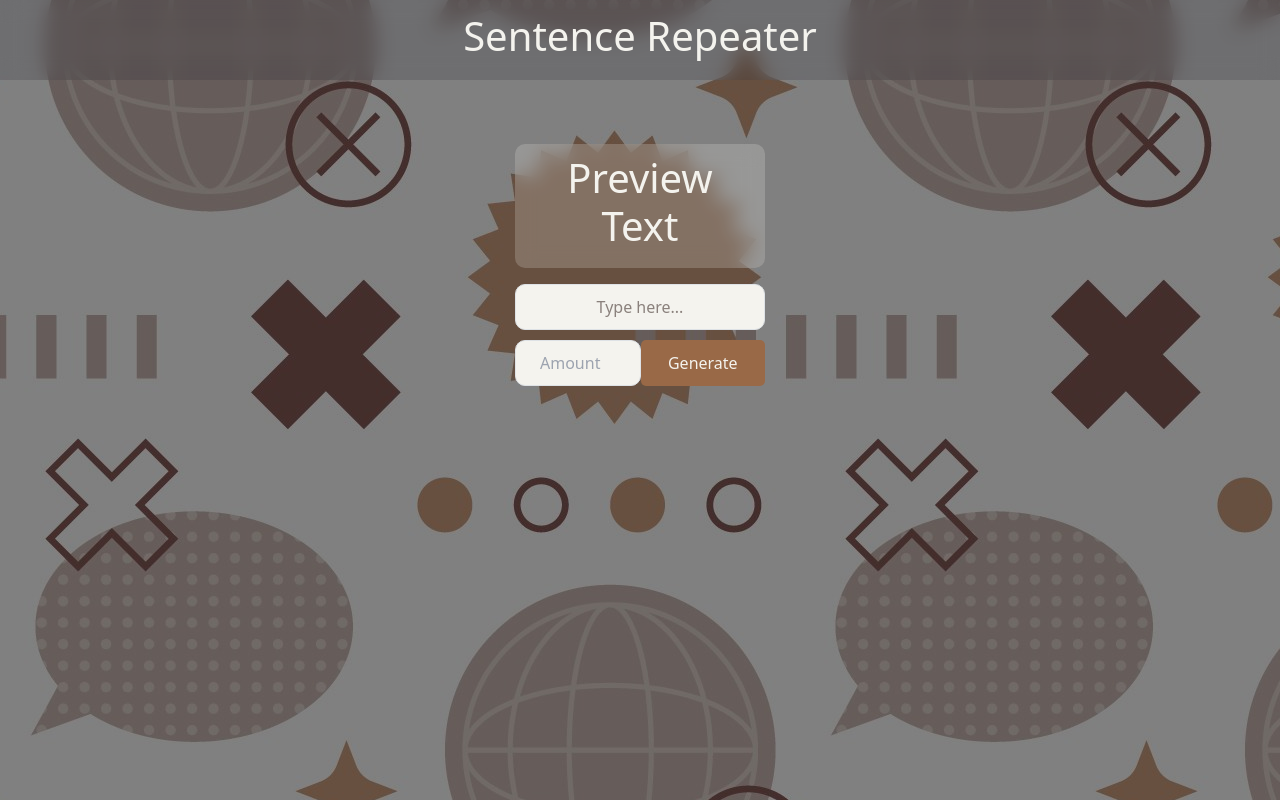
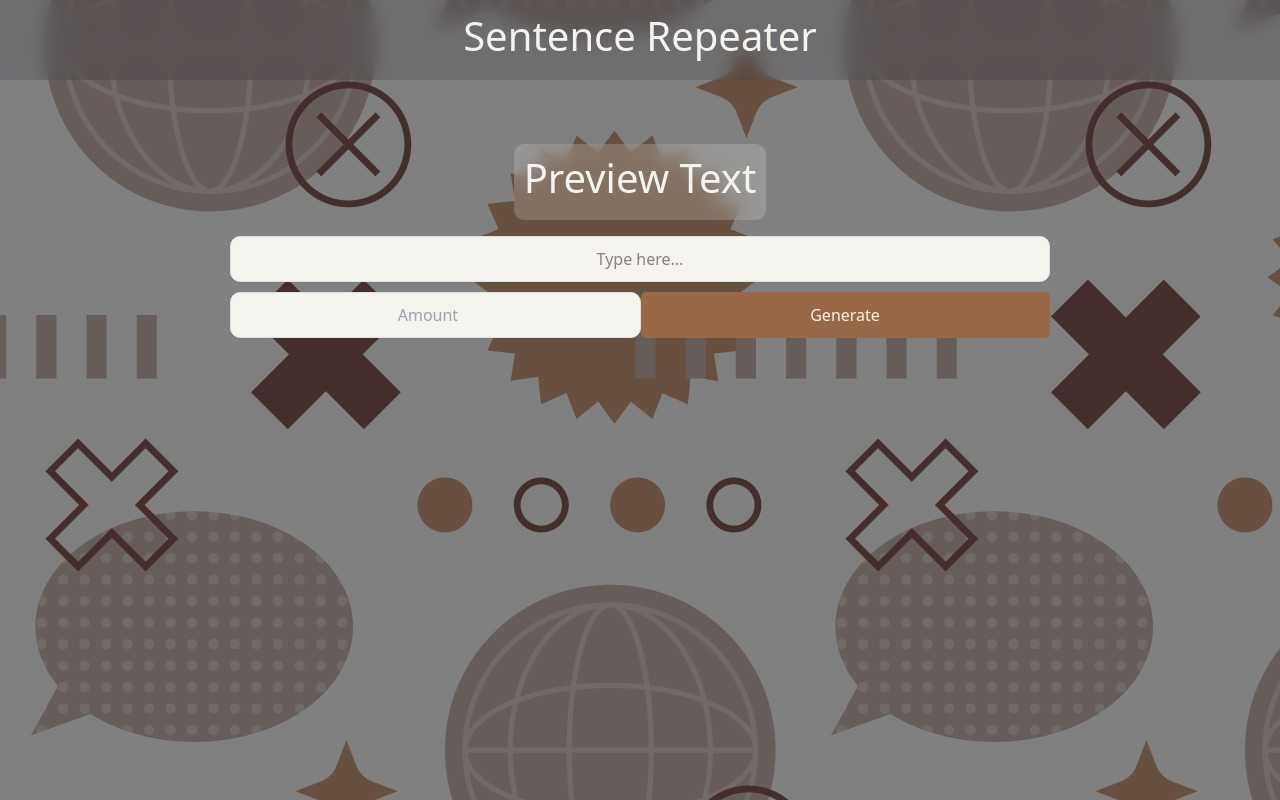
Before and after one commit to akael888/sentence-repeater, a React (Create React App) app in the folder my-app/: page / in a window 1280 px wide. Built offline with nearby package versions, Linux system fonts and the light colour scheme.

Commit message:
fix : Main CSS Adjustments

```diff
--- a/my-app/src/App.js
+++ b/my-app/src/App.js
@@ -26,7 +26,7 @@ function App() {
 
   return (
     <div
-      className="w-screen h-screen flex flex-col bg-center bg-repeat text-center shrink-1 overflow-scroll overflow-x-hidden overflow-y-auto"
+      className="w-screen h-screen bg-center bg-repeat text-center "
       style={{ backgroundImage: `url(${bg})` }}
     >
        <header
@@ -40,8 +40,11 @@ function App() {
             darkModeChangesTitle={handleDarkModeChanges}
           />
         </header>
+      <div className="w-screen h-[90%] flex flex-col justify-start items-start shrink-1 overflow-scroll overflow-x-hidden overflow-y-auto ">
+
         <div className="w-full h-auto grid place-items-center p-[5%]">
           <Repeater />
+        </div>
       </div>
     </div>
   );
--- a/my-app/src/components/generator.js
+++ b/my-app/src/components/generator.js
@@ -252,7 +252,7 @@ function Generator({
 
   return (
     <>
-      <div className="w-full h-full grid  place-items-center">
+      <div className="w-full h-auto grid  place-items-center">
         <div
           className={
             "w-full h-[100%] inline-flex max-w-[80%] [&>*]:max-w-[80%] place-content-center rounded-[10px]"
--- a/my-app/src/components/repeater.js
+++ b/my-app/src/components/repeater.js
@@ -60,14 +60,18 @@ function Repeater() {
 
   return (
     <>
-      <div
-        className={`w-auto grid place-items-center m-auto h-auto gap-[2vh]`}
-      >
-        <Preview
-          incomingPreviewText={previewText}
-          incomingVariables={variables}
-        />
-        <div className={"h-auto w-full grid grid-rows-2 place-self-center gap-[10px] "}>
+      <div className={`w-[80vw] grid place-items-center m-auto h-full gap-[2vh]`}>
+        <div className="h-auto w-full h-full grid  place-self-center gap-[10px]">
+          <Preview
+            incomingPreviewText={previewText}
+            incomingVariables={variables}
+          />
+        </div>
+        <div
+          className={
+            "h-auto w-full grid grid-rows-2 place-self-center gap-[10px] "
+          }
+        >
           {/*Kurang Animasi*/}
           <TextInput
             incomingHandlePreviewTextChanges={handlePreviewTextChanges}
@@ -83,7 +87,11 @@ function Repeater() {
           />
         </div>
         <>
-          <div className={"grid w-full  items-center content-center gap-[30px]"}>
+          <div
+            className={
+              "grid w-full h-full  items-center content-center gap-[30px]"
+            }
+          >
             <VariableTable
               incomingVariables={variables}
               incomingHandlevariableChanges={handleVariableChanges}
--- a/my-app/src/components/var-table-body.js
+++ b/my-app/src/components/var-table-body.js
@@ -18,7 +18,7 @@ function VarTableBody({
   return (
     <>
       <div></div>
-      <tbody className="shrink-1">
+      <tbody className="shrink-1 w-full max-h-[12rem] overflow-y-auto">
         {Array.from(incomingVariablesBody.entries()).map(([key, values]) => (
           <tr key={key} className={"[&>*]:shrink-1 "}>
             <td>
--- a/my-app/src/components/variable-table.js
+++ b/my-app/src/components/variable-table.js
@@ -226,10 +226,10 @@ function VariableTable({
         incomingHandleVariableChanges={handleVariableChanges}
       ></VariableModal>
       {incomingVariables !== undefined && incomingVariables.size > 0 ? (
-        <div className={"w-full h-full rounded-[10px] grid justify-center"}>
+        <div className={"w-full h-auto rounded-[10px] grid justify-center"}>
           <div
             className={
-              "rounded-[10px] w-[80vw] h-full border border-solid border-white border-spacing-[10px] " +
+              "rounded-[10px] w-[80vw] h-auto border border-solid border-white border-spacing-[10px] " +
               tw_varTable_glassMorphBG
             }
           >
```
Lines whose indentation alone changed are shown as unchanged.
